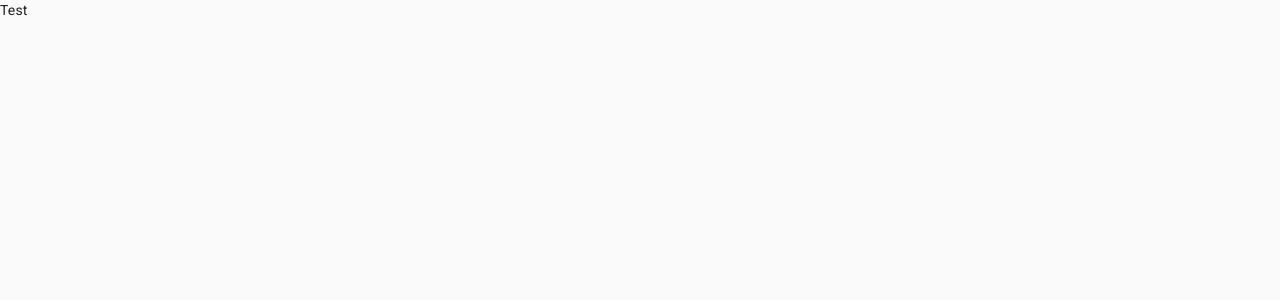
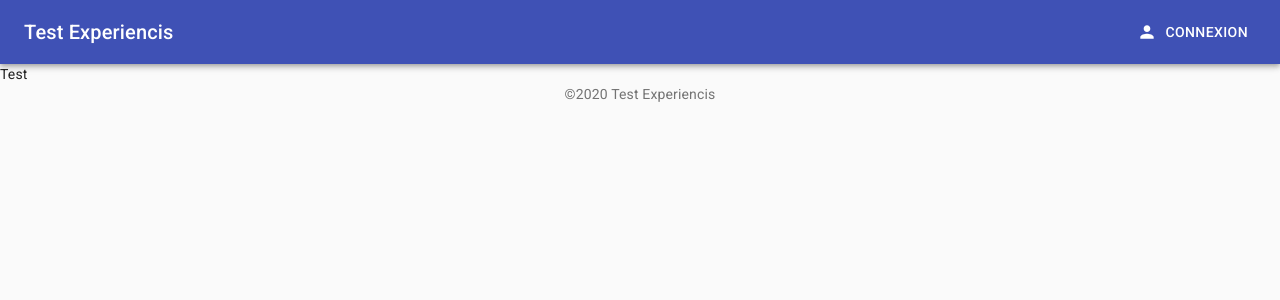
Before and after one commit to fhuszti/test-experiencis, a Next.js app: page / in a window 1280 px wide. Shown: the top 300 px of the page. Built offline with nearby package versions, Linux system fonts and the light colour scheme.

Commit message:
Ajout d'un layout header + footer

```diff
--- /dev/null
+++ b/components/layout/Footer.jsx
@@ -0,0 +1,15 @@
+import React from 'react';
+import Container from "@material-ui/core/Container";
+import Typography from "@material-ui/core/Typography";
+
+const Footer = () => {
+	return (
+		<Container component="footer" maxWidth="sm">
+			<Typography component="p" variant="body2" color="textSecondary" align="center">
+				©{new Date().getFullYear()} Test Experiencis
+			</Typography>
+		</Container>
+	);
+};
+
+export default Footer;
--- /dev/null
+++ b/components/layout/Layout.jsx
@@ -0,0 +1,15 @@
+import React from 'react';
+import MenuHeader from "./MenuHeader";
+import Footer from "./Footer";
+
+const Layout = ({ children }) => {
+	return (
+		<React.Fragment>
+			<MenuHeader/>
+			{children}
+			<Footer/>
+		</React.Fragment>
+	);
+};
+
+export default Layout;
--- /dev/null
+++ b/components/layout/MenuHeader.jsx
@@ -0,0 +1,37 @@
+import React from 'react';
+import AppBar from "@material-ui/core/AppBar";
+import Typography from "@material-ui/core/Typography";
+import Button from "@material-ui/core/Button";
+import Toolbar from "@material-ui/core/Toolbar";
+import PersonIcon from '@material-ui/icons/Person';
+import useStyles from '../../styles/components/layout/MenuHeader';
+import useTheme from "@material-ui/core/styles/useTheme";
+import useMediaQuery from "@material-ui/core/useMediaQuery";
+import IconButton from "@material-ui/core/IconButton";
+
+const MenuHeader = () => {
+	const classes = useStyles();
+	const theme = useTheme();
+	const isMobile = useMediaQuery(theme.breakpoints.down('xs'));
+
+	const renderLoginButton = () => {
+		return isMobile ?
+			<IconButton color="inherit" aria-label="Se connecter">
+				<PersonIcon/>
+			</IconButton> :
+			<Button color="inherit" startIcon={<PersonIcon/>}>Connexion</Button>
+	};
+
+	return (
+		<AppBar position="static" className={classes.root}>
+			<Toolbar component="section">
+				<Typography variant="h6" className={classes.title}>
+					Test Experiencis
+				</Typography>
+				{renderLoginButton()}
+			</Toolbar>
+		</AppBar>
+	);
+};
+
+export default MenuHeader;
--- a/pages/_app.js
+++ b/pages/_app.js
@@ -1,5 +1,6 @@
 import React, { useEffect } from "react";
 import CssBaseline from '@material-ui/core/CssBaseline';
+import Layout from "../components/layout/Layout";
 
 function MyApp({ Component, pageProps }) {
 	useEffect(() => {
@@ -12,7 +13,9 @@ function MyApp({ Component, pageProps }) {
 	return (
 		<React.Fragment>
 			<CssBaseline />
-			<Component {...pageProps} />
+			<Layout>
+				<Component {...pageProps} />
+			</Layout>
 		</React.Fragment>
 	);
 }
--- /dev/null
+++ b/styles/components/layout/MenuHeader.js
@@ -0,0 +1,10 @@
+import makeStyles from "@material-ui/core/styles/makeStyles";
+
+export default makeStyles(theme => ({
+	root: {
+		flexGrow: 1,
+	},
+	title: {
+		flexGrow: 1,
+	},
+}));
```
